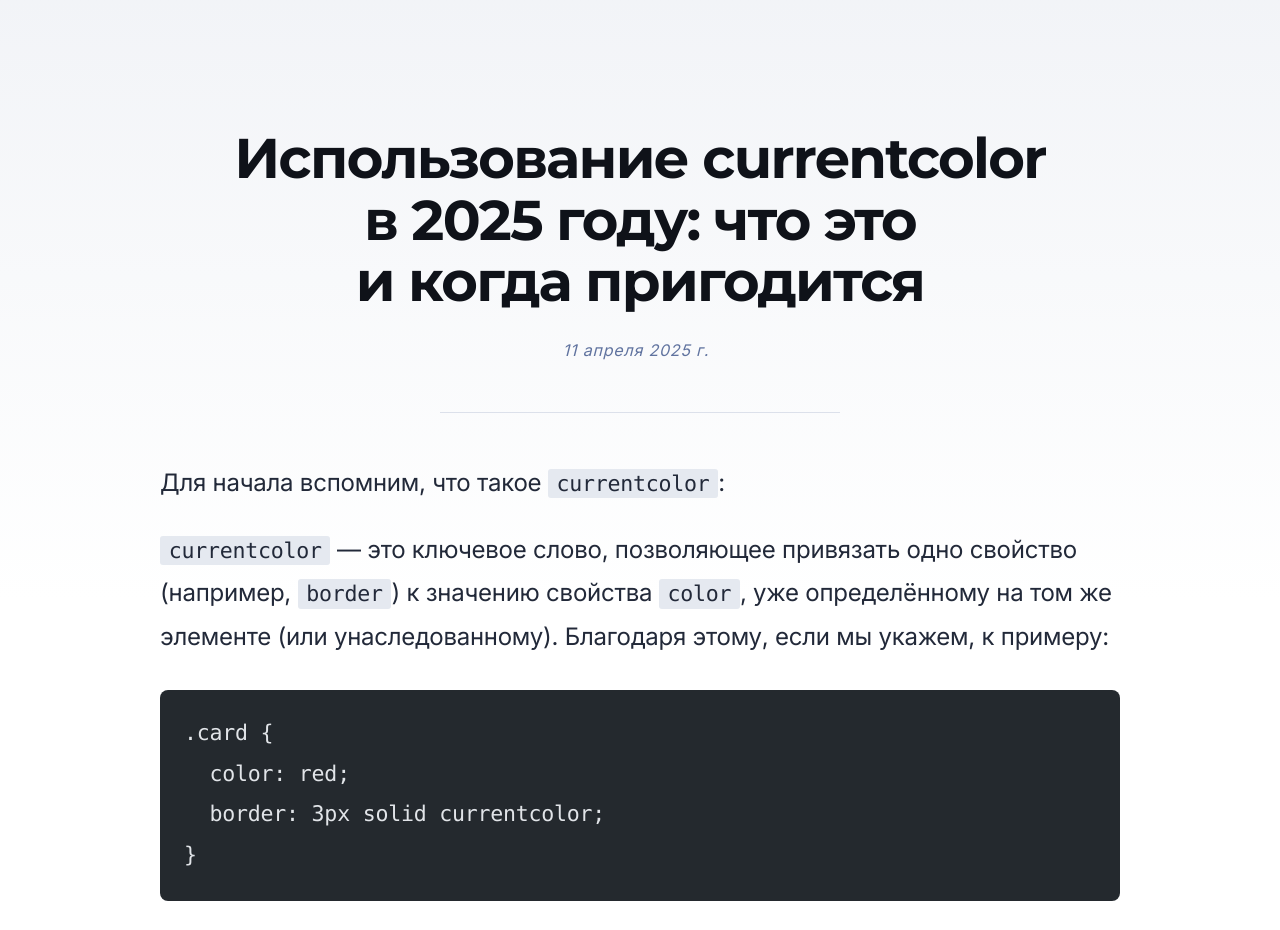
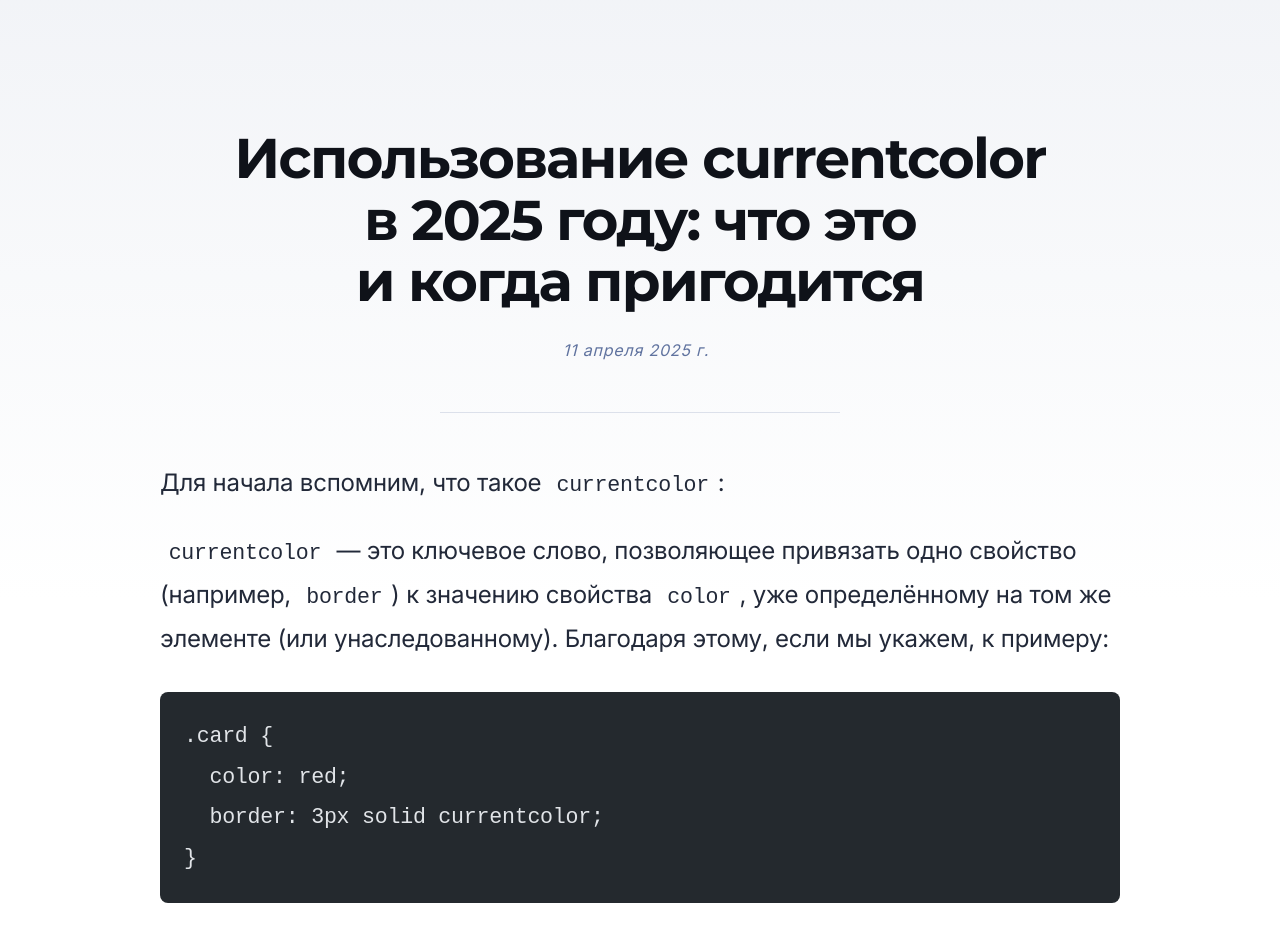
Before and after one commit to nikolai-shabalin/tech-blog, an Astro site: page /blog/css/currentcolor in a window 1280 px wide. Shown: the top 930 px of the page. Built offline with nearby package versions, Linux system fonts and the light colour scheme; Astro itself is replaced by a stand-in of ours; code samples lack their colours.

Commit message:
Remove max-width for elements

```diff
--- a/src/styles/global.css
+++ b/src/styles/global.css
@@ -35,9 +35,6 @@
   /* Шрифтовые пары */
   --font-heading: "Montserrat", sans-serif;
   --font-body: "Inter", sans-serif;
-
-  /* Максимальная длина строки для хорошей читаемости */
-  --content-width: 65ch;
 }
 
 *:focus-visible {
@@ -160,7 +157,6 @@ a:hover {
 
 p {
   margin: 0 0 var(--space-lg) 0;
-  max-width: var(--content-width);
 }
 
 .prose p + p {
@@ -209,23 +205,23 @@ img {
 
 code {
   padding: 0.1em 0.4em;
-  background-color: rgb(var(--gray-light));
+  /* background-color: rgb(var(--gray-light)); */
   border-radius: 3px;
   font-size: 0.9em;
-  font-family: "SF Mono", "Monaco", "Inconsolata", "Fira Mono", "Droid Sans Mono", "Source Code Pro", monospace;
+  /* font-family: "SF Mono", "Monaco", "Inconsolata", "Fira Mono", "Droid Sans Mono", "Source Code Pro", monospace; */
 }
 
 pre {
   padding: var(--space-lg);
   border-radius: 8px;
-  background-color: rgb(var(--gray-dark));
-  color: rgb(var(--gray-light));
+  /* background-color: rgb(var(--gray-dark));
+  color: rgb(var(--gray-light)); */
   overflow-x: auto;
 }
 
 pre > code {
   all: unset;
-  font-family: "SF Mono", "Monaco", "Inconsolata", "Fira Mono", "Droid Sans Mono", "Source Code Pro", monospace;
+  /* font-family: "SF Mono", "Monaco", "Inconsolata", "Fira Mono", "Droid Sans Mono", "Source Code Pro", monospace; */
 }
 
 blockquote {
@@ -236,7 +232,6 @@ blockquote {
   line-height: 1.6;
   font-style: italic;
   color: rgb(var(--gray));
-  max-width: var(--content-width);
 }
 
 blockquote p:last-child {
```
